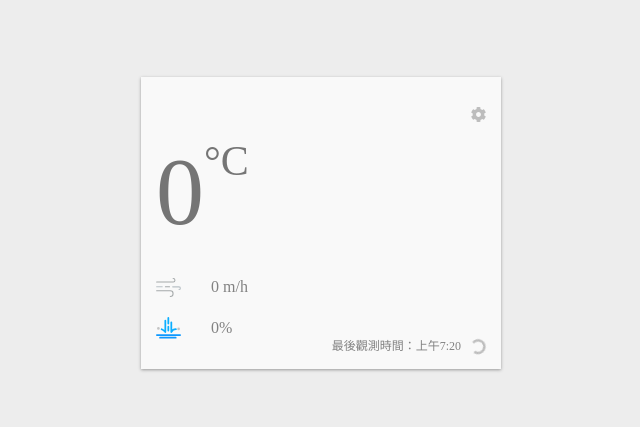
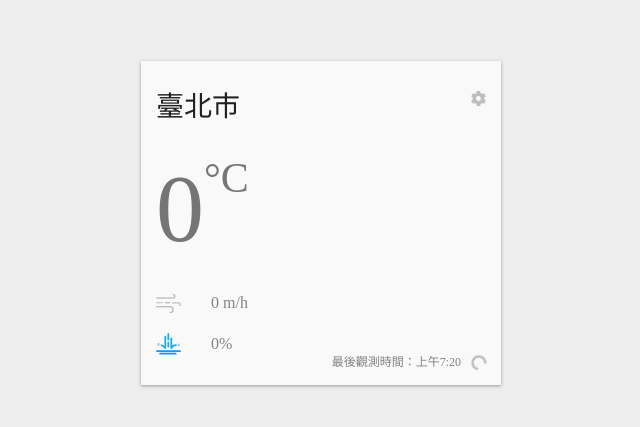
Before and after one commit to Al-tsao/react-realtime-weather-app, a React (Create React App) app: page / in a window 1280 px wide. Shown: the part 177-604 px from the top of the page, without its empty margins (319-959 px from the left). Built offline with nearby package versions, Linux system fonts and the light colour scheme; no server answers.

Commit message:
select location in weather setting

```diff
--- a/src/App.js
+++ b/src/App.js
@@ -1,7 +1,7 @@
 import React, { useState, useEffect, useMemo } from 'react';
 import styled from '@emotion/styled';
 import { ThemeProvider } from '@emotion/react';
-import { getMoment } from './utils/helpers';
+import { getMoment, findLocation } from './utils/helpers';
 import WeatherCard from './views/WeatherCard';
 import useWeatherAPI from './hooks/useWeatherAPI';
 import WeatherSetting from './views/WeatherSetting';
@@ -41,20 +41,36 @@ const LOCATION_NAME = '臺北';
 const LOCATION_NAME_FORECAST = '臺北市';
 
 function App() {
+  const [currentCity, setCurrentCity] = useState('臺北市');
+  const [currentPage, setCurrentPage] = useState('WeatherCard');
   const [currentTheme, setCurrentTheme] = useState('light');
+  const handleCurrentCityChange = (currentCity) => {
+    setCurrentCity(currentCity);
+  };
+  const currentLocation = useMemo(() => findLocation(currentCity), [
+    currentCity,
+  ]);
 
+  const { cityName, locationName, sunriseCityName } = currentLocation;
   const [weatherElement, fetchData] = useWeatherAPI({
-    locationName: LOCATION_NAME,
-    cityName: LOCATION_NAME_FORECAST,
+    locationName,
+    cityName,
     authorizationKey: AUTHORIZATION_KEY,
   });
 
-  const [currentPage, setCurrentPage] = useState('WeatherCard');
+
   const handleCurrentPageChange = (currentPage) => {
     setCurrentPage(currentPage);
   };
 
-  const moment = useMemo(() => getMoment(LOCATION_NAME_FORECAST), []);
+
+
+  const moment = useMemo(() => getMoment(sunriseCityName), [sunriseCityName]);
+
+
+
+
+  // const moment = useMemo(() => getMoment(LOCATION_NAME_FORECAST), []);
 
   useEffect(() => {
     setCurrentTheme(moment === 'day' ? 'light' : 'dark');
@@ -69,13 +85,17 @@ function App() {
       <Container>
         {currentPage === 'WeatherCard' && (
           <WeatherCard
+            cityName={cityName}
             weatherElement={weatherElement}
             moment={moment}
             fetchData={fetchData}
             handleCurrentPageChange={handleCurrentPageChange}
           />
         )}
-        {currentPage === 'WeatherSetting' && <WeatherSetting handleCurrentPageChange={handleCurrentPageChange} />}
+        {currentPage === 'WeatherSetting' && <WeatherSetting
+          cityName={cityName}
+          handleCurrentCityChange={handleCurrentCityChange}
+          handleCurrentPageChange={handleCurrentPageChange} />}
       </Container>
     </ThemeProvider>
   );
--- a/src/views/WeatherCard.js
+++ b/src/views/WeatherCard.js
@@ -116,7 +116,7 @@ const Cog = styled(CogIcon)`
 
 
 
-const WeatherCard = ({ weatherElement, moment, fetchData, handleCurrentPageChange }) => {
+const WeatherCard = ({ weatherElement, moment, fetchData, handleCurrentPageChange, cityName }) => {
   const {
     observationTime,
     locationName,
@@ -132,7 +132,7 @@ const WeatherCard = ({ weatherElement, moment, fetchData, handleCurrentPageChang
   return (
     <WeatherCardWrapper>
       <Cog onClick={() => handleCurrentPageChange('WeatherSetting')} />
-      <Location>{locationName}</Location>
+      <Location>{cityName}</Location>
       <Description>{description} {comfortability}</Description>
       <CurrentWeather>
         <Temperature>
--- a/src/views/WeatherSetting.js
+++ b/src/views/WeatherSetting.js
@@ -90,8 +90,8 @@ const Save = styled.button`
   }
 `;
 
-const WeatherSetting = ({ handleCurrentPageChange }) => {
-  const [locationName, setLocationName] = useState('臺北市');
+const WeatherSetting = ({ cityName, handleCurrentCityChange, handleCurrentPageChange, }) => {
+  const [locationName, setLocationName] = useState(cityName);
 
   const handleChange = (e) => {
     console.log(e.target.value);
@@ -100,6 +100,8 @@ const WeatherSetting = ({ handleCurrentPageChange }) => {
 
   const handleSave = () => {
     console.log('locationName', locationName);
+    handleCurrentCityChange(locationName);
+    handleCurrentPageChange('WeatherCard');
   };
 
   return (
```
